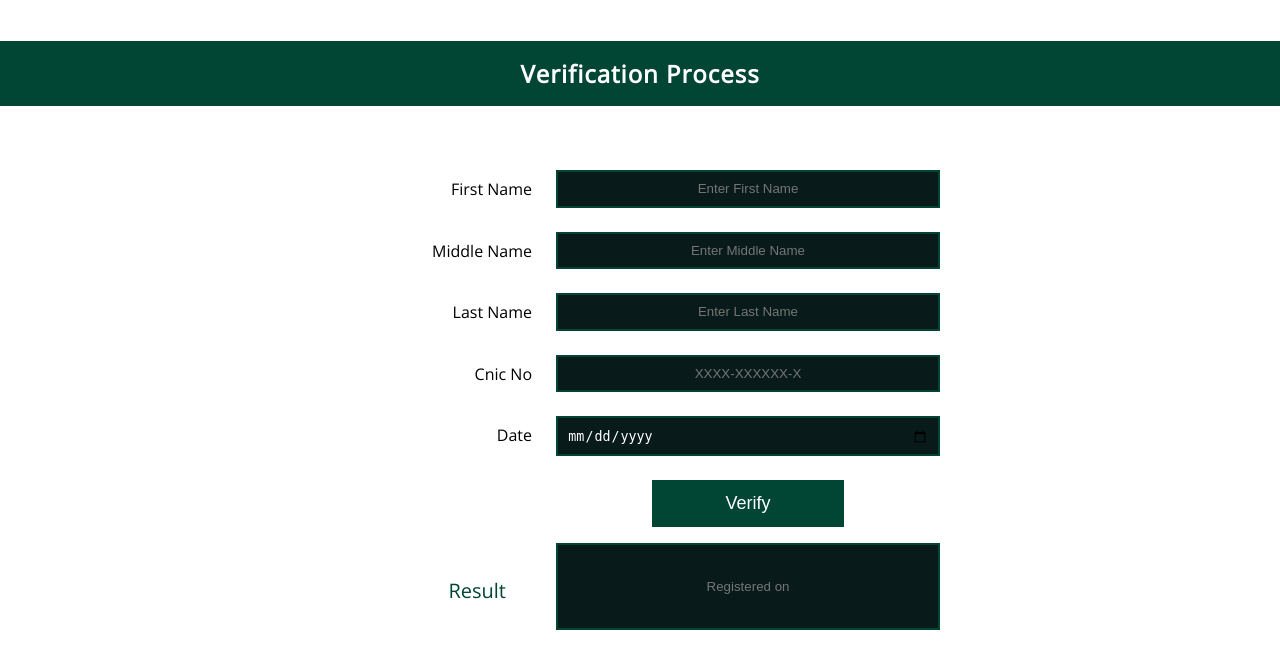
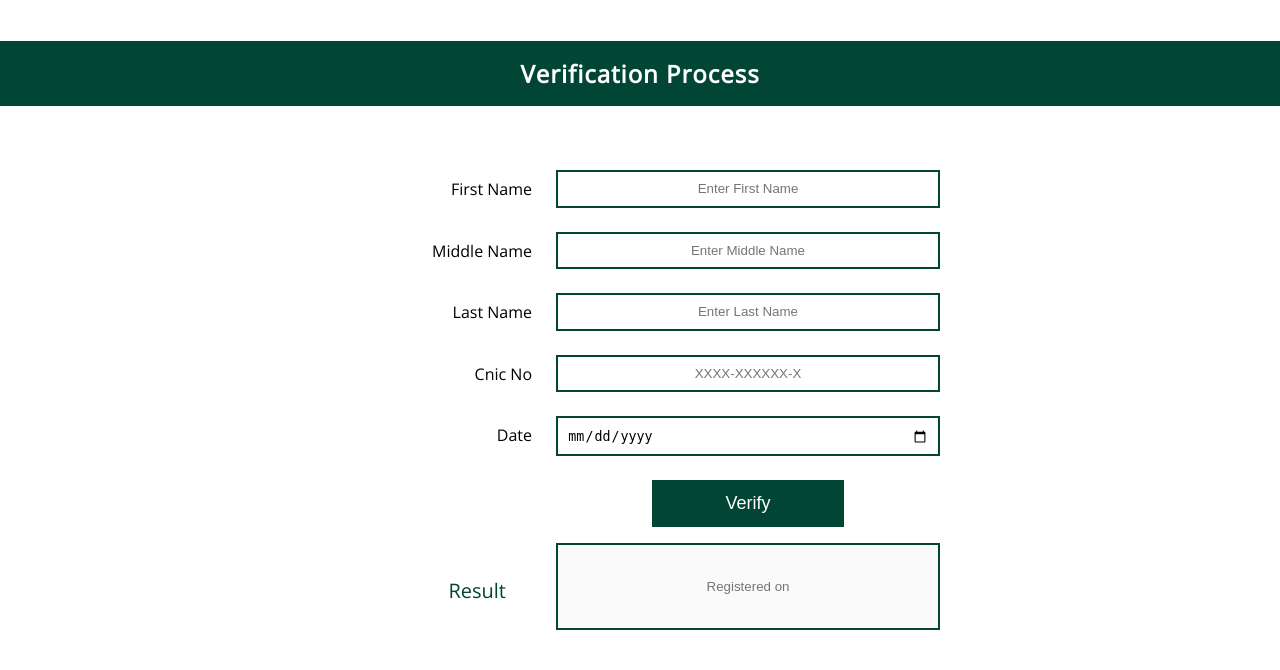
Before and after one commit to AliTechGeek52/pak-rashan, a PHP site: page /index.html in a window 1280 px wide. Shown: the part 1001-1671 px from the top of the page. Run offline with PHP 8.4, Linux system fonts and the light colour scheme.

Commit message:
update input colors names

```diff
--- a/style.css
+++ b/style.css
@@ -101,9 +101,9 @@ form {
   max-width: 600px;
 }
 form input {
-  background: #081b1a;
+  /* background: white; */
   border: 2px solid #014535;
-  color: white;
+  /* color: white; */
 }
 
 .result{
```
